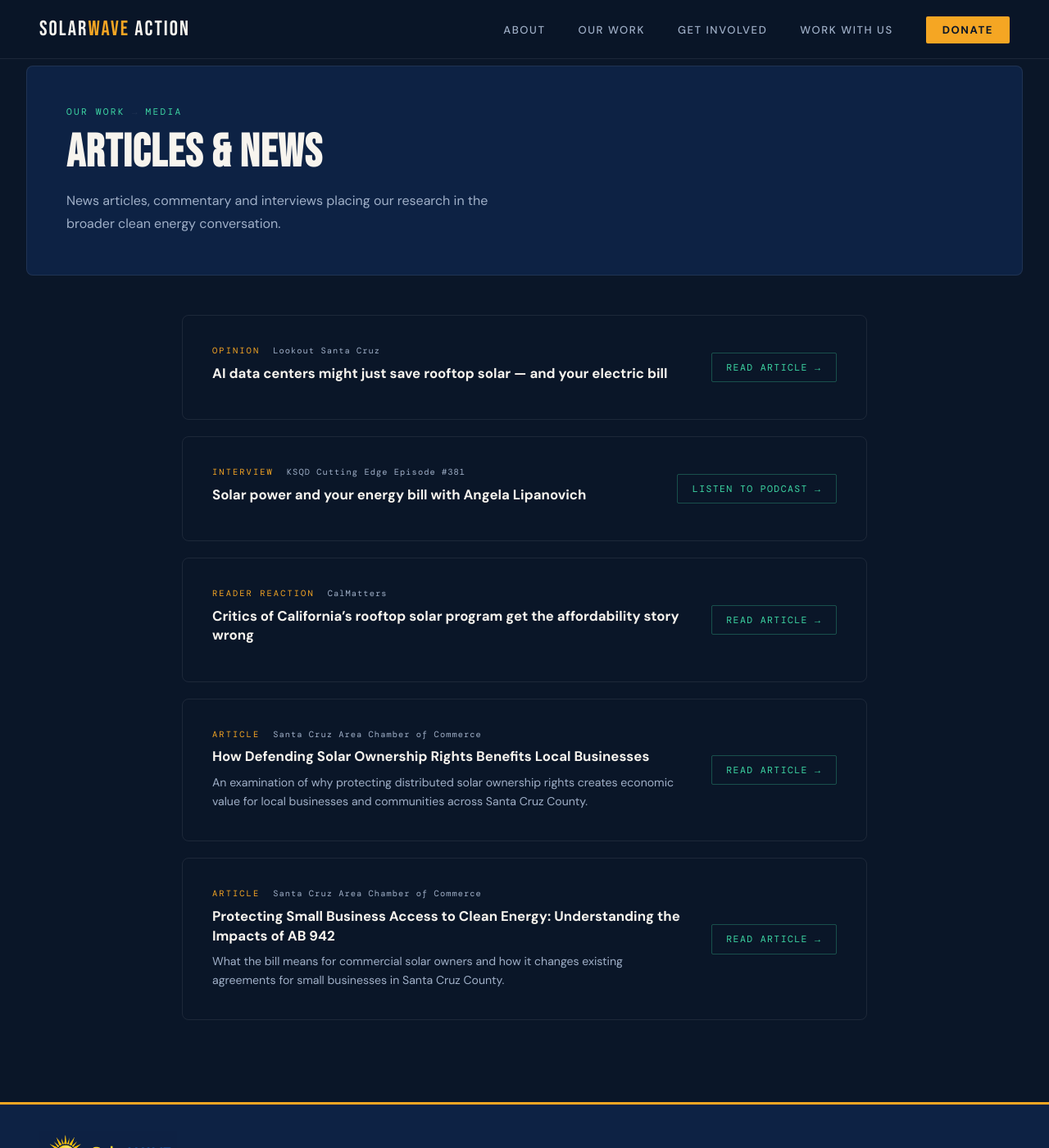
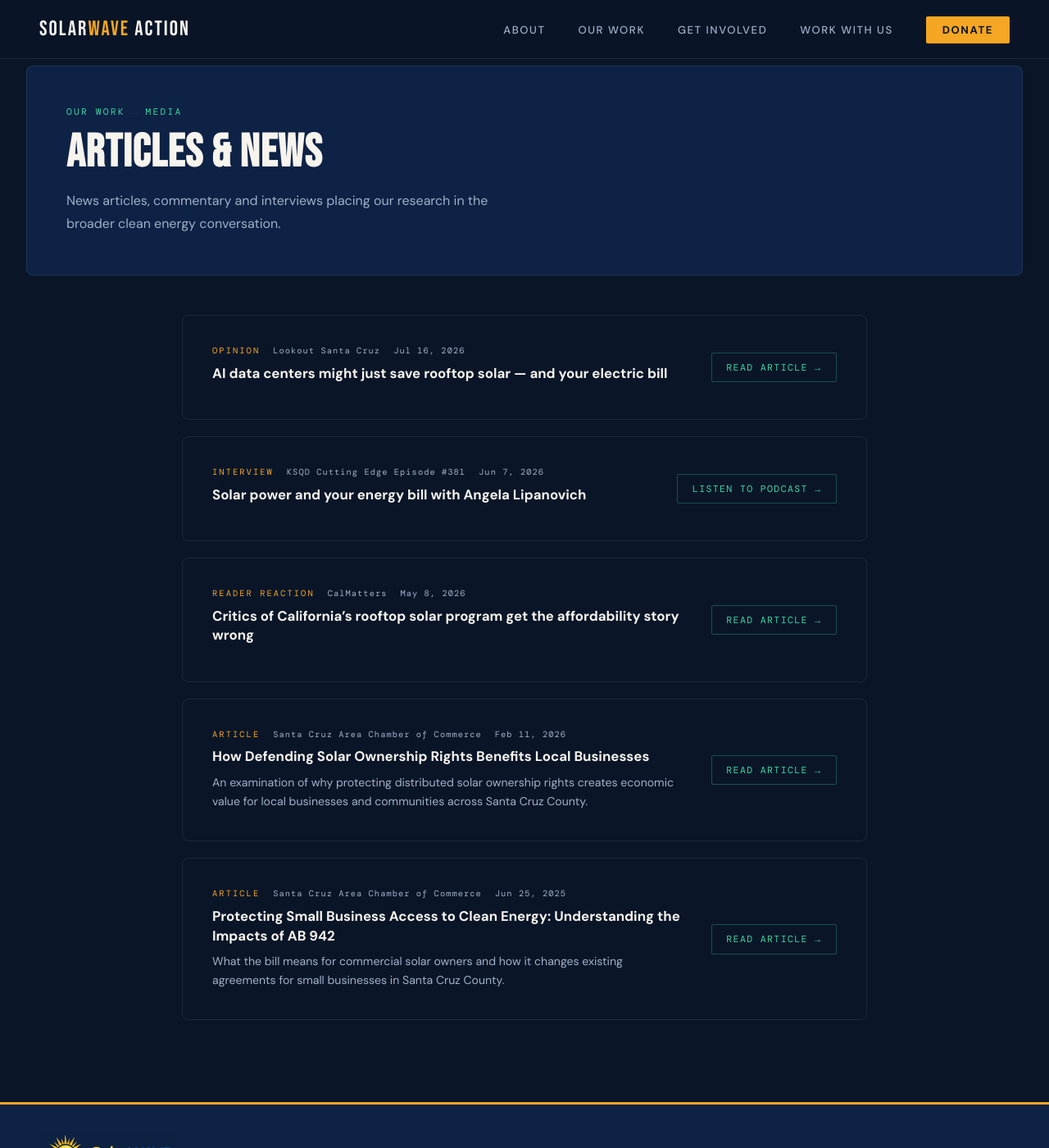
Before and after one commit to SolarWAVE-Action/solarwave-website, a Jekyll site: the page built from articles/articles.html, in a window 1280 px wide and 1400 px high. Shown: the whole window at 82% size. Built offline with Jekyll 4.4.1, drawn with Linux system fonts in a browser that asks for light colours.

Commit message:
added dates to articles

```diff
--- a/articles/articles.html
+++ b/articles/articles.html
@@ -94,6 +94,7 @@ permalink: /articles/
         <div class="article-meta">
           <span class="article-tag">Opinion</span>
           <span class="article-pub">Lookout Santa Cruz</span>
+          <span class="article-pub">Jul 16, 2026</span>
         </div>
         <h3>AI data centers might just save rooftop solar — and your electric bill</h3>
       </div>
@@ -107,6 +108,7 @@ permalink: /articles/
         <div class="article-meta">
           <span class="article-tag">Interview</span>
           <span class="article-pub">KSQD Cutting Edge Episode #381</span>
+          <span class="article-pub">Jun 7, 2026</span>
         </div>
         <h3>Solar power and your energy bill with Angela Lipanovich</h3>
       </div>
@@ -120,6 +122,7 @@ permalink: /articles/
         <div class="article-meta">
           <span class="article-tag">Reader Reaction</span>
           <span class="article-pub">CalMatters</span>
+          <span class="article-pub">May 8, 2026</span>
         </div>
         <h3>Critics of California’s rooftop solar program get the affordability story wrong</h3>
       </div>
@@ -133,6 +136,7 @@ permalink: /articles/
         <div class="article-meta">
           <span class="article-tag">Article</span>
           <span class="article-pub">Santa Cruz Area Chamber of Commerce</span>
+          <span class="article-pub">Feb 11, 2026</span>
         </div>
         <h3>How Defending Solar Ownership Rights Benefits Local Businesses</h3>
         <p>An examination of why protecting distributed solar ownership rights creates economic value for local businesses and communities across Santa Cruz County.</p>
@@ -147,6 +151,7 @@ permalink: /articles/
         <div class="article-meta">
           <span class="article-tag">Article</span>
           <span class="article-pub">Santa Cruz Area Chamber of Commerce</span>
+          <span class="article-pub">Jun 25, 2025</span>
         </div>
         <h3>Protecting Small Business Access to Clean Energy: Understanding the Impacts of AB 942</h3>
         <p>What the bill means for commercial solar owners and how it changes existing agreements for small businesses in Santa Cruz County.</p>
--- a/projects/farmers_solar/index.html
+++ b/projects/farmers_solar/index.html
@@ -217,7 +217,7 @@ permalink: /projects/farmers_solar/
 <!-- PAGE HERO -->
 <div class="page-hero">
   <div class="eyebrow fade-in">501(c)(4) Advocacy Initiative</div>
-  <h1 class="fade-in delay-1">Powering Farmers' <span>Right</span> to Solar</h1>
+  <h1 class="fade-in delay-1">Powering Farmers' <span>Right to Solar</span></h1>
   <p class="tagline fade-in delay-2">Farmers should have the right to power their farms with the sun, and profit from it.</p>
 </div>
 
```
